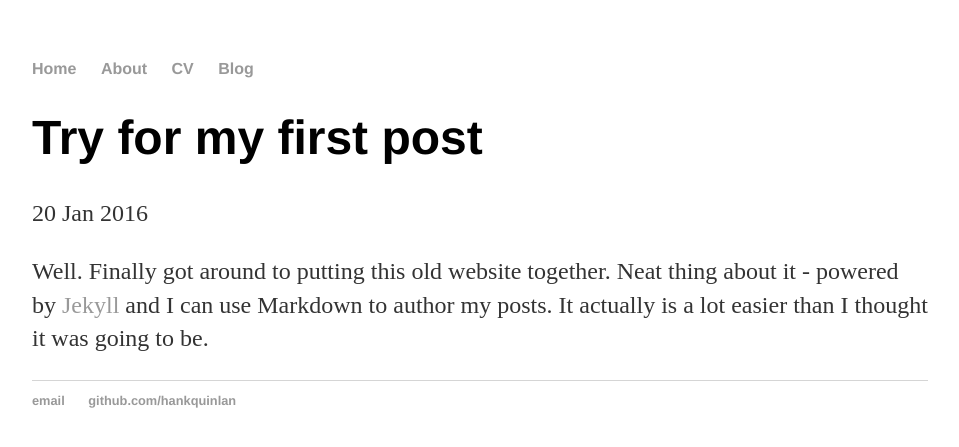
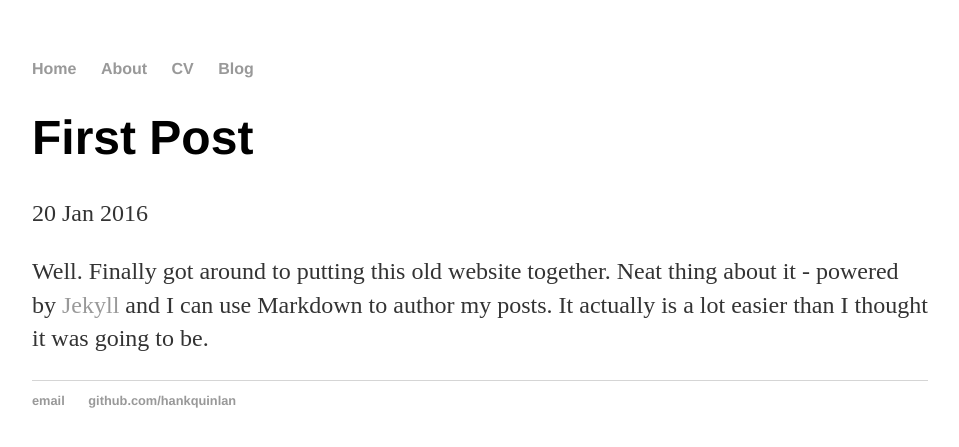
Before and after one commit to muschellij2/muschellij2.github.io, a Jekyll site: the page built from _posts/2016-01-20-first-post.md, in a window 1280 px wide. Shown: the top 447 px of the page, without its empty margins (160-1119 px from the left). Built offline with Jekyll 4.4.1, drawn with Linux system fonts in a browser that asks for light colours; Markdown is read by kramdown in place of the engine named in the settings; part of the change alters nothing that is shown.

```diff
--- a/_config.yml
+++ b/_config.yml
@@ -1,5 +1,3 @@
 name: John Muschelli
-markdown:
-    kramdown:
-        input: GFM
+markdown: kramdown
 permalink: /blog/:year/:month/:day/:title
--- a/_posts/2016-01-20-first-post.md
+++ b/_posts/2016-01-20-first-post.md
@@ -1,6 +1,6 @@
 ---
 layout: post
-title: "Try for my first post"
+title: "First Post"
 date: 2016-01-20
 ---
 
```
